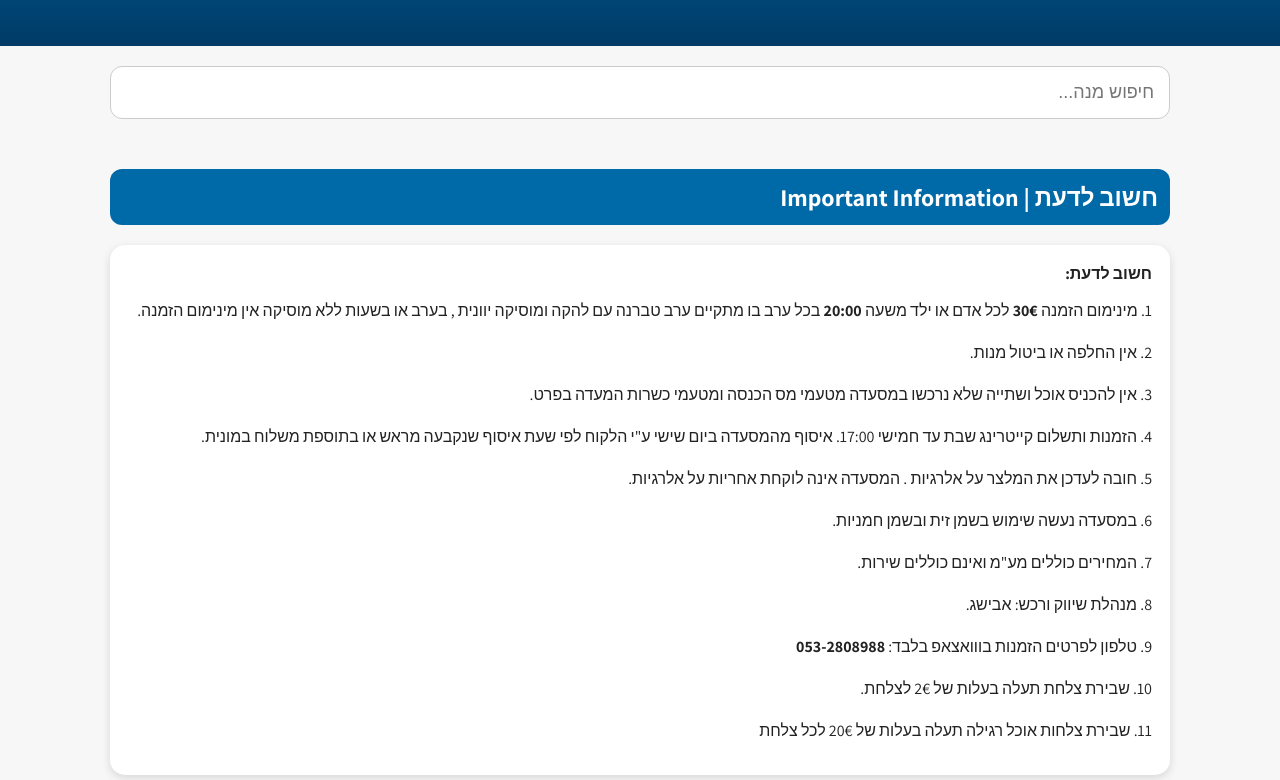
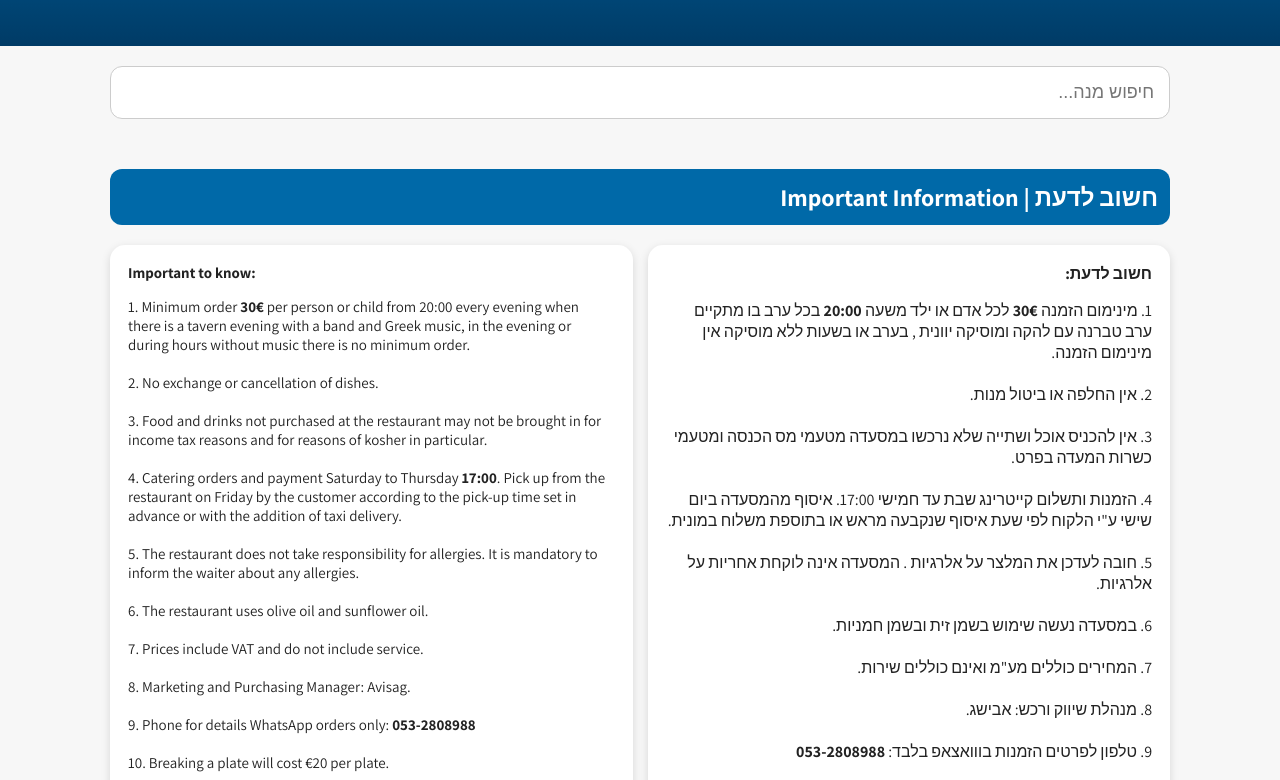
Before and after one commit to yasou-taverna/kosher-restaurant, a plain HTML site: page index.html in a window 1280 px wide. Shown: the part 159-939 px from the top of the page. Drawn offline with Linux system fonts and the light colour scheme.

Commit message:
Update index.html

```diff
--- a/index.html
+++ b/index.html
@@ -144,10 +144,30 @@ header h1 {
 					ובשמן חמניות.<br><br>7. המחירים כוללים מע"מ ואינם כוללים שירות.<br>
 					<br>8. מנהלת שיווק ורכש: אבישג.<br><br>9. טלפון לפרטים הזמנות
 					בווואצאפ בלבד: <strong>053-2808988</strong><br>
-					<br>10. שבירת צלחת תעלה בעלות של 2€ לצלחת.<br><br>11. שבירת
-					צלחות אוכל רגילה תעלה בעלות של 20€ לכל צלחת</p>
+					<br>10.לכל צלחת שבירת צלחת תעלה בעלות של <b>2€</b> לצלחת.<br><br>11. שבירת
+					צלחות אוכל רגילה תעלה בעלות של<b> 20€</b></p>
 				</div>
-
+				<div class="item en-item">
+					<b>Important to know:</b><p>1. Minimum order <strong>30€</strong>
+					per person or child from 20:00 every evening when there is a
+					tavern evening with a band and Greek music, in the evening or
+					during hours without music there is no minimum order.<br>
+					<br>2. No exchange or cancellation of dishes. <br><br>3. Food
+					and drinks not purchased at the restaurant may not be brought
+					in for income tax reasons and for reasons of kosher in particular.<br>
+					<br>4. Catering orders and payment Saturday to Thursday
+					<strong>17:00</strong>. Pick up from the restaurant on Friday
+					by the customer according to the pick-up time set in advance
+					or with the addition of taxi delivery.<br><br>5. The restaurant
+					does not take responsibility for allergies. It is mandatory
+					to inform the waiter about any allergies.<br><br>6. The restaurant
+					uses olive oil and sunflower oil. <br><br>7. Prices include
+					VAT and do not include service. <br><br>8. Marketing and Purchasing
+					Manager: Avisag. <br><br>9. Phone for details WhatsApp orders
+					only: <strong>053-2808988 </strong><br><br>10. Breaking a plate
+					will cost €20 per plate. <br><br>11. Breaking regular dinner
+					plates will cost €20 per plate</p>
+				</div>
 			</div>
 		</section>
 
```
